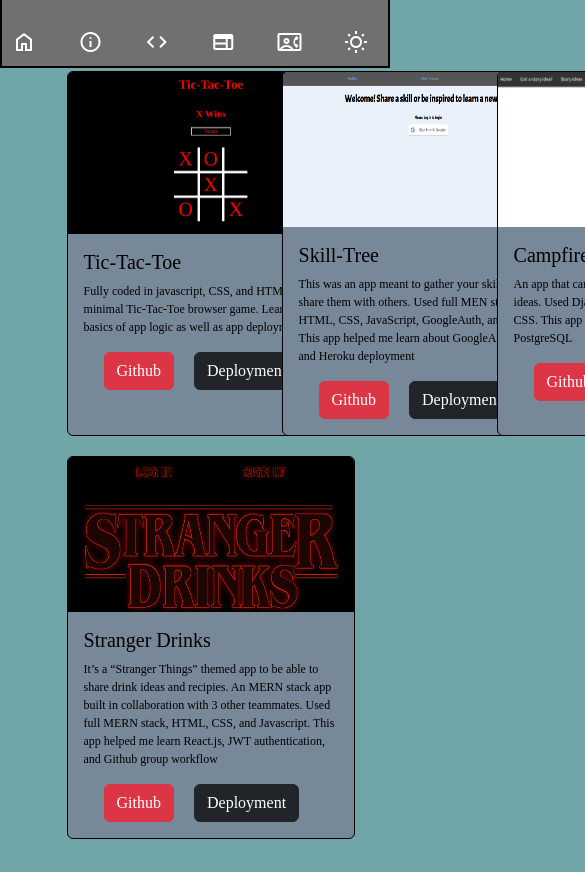
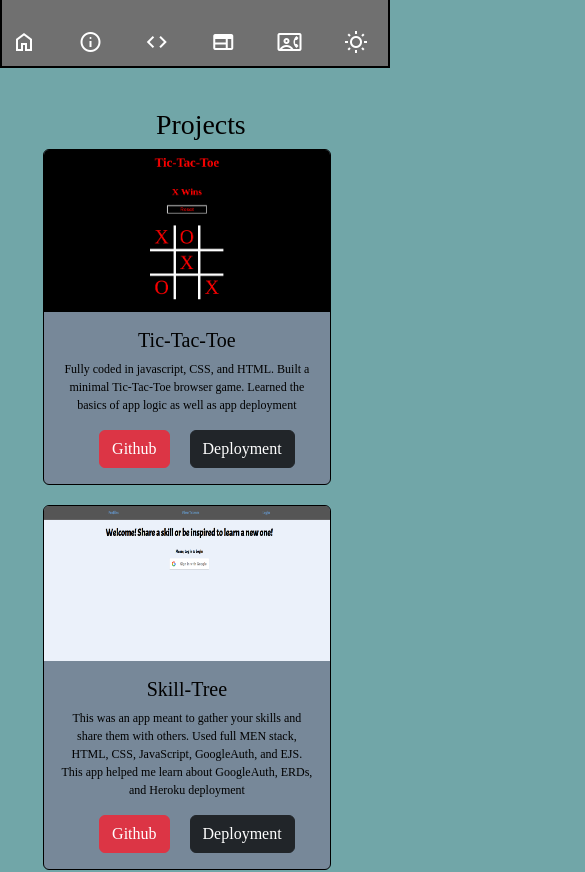
Before and after one commit to Erodri6z/Portfolio-2.0, a React (Create React App) app: page /Projects in a window 390 px wide. Shown: the top 872 px of the page, 585 px wide, since content can reach past the window. Before the commit the page ends 844 px from the top, so only its background shows below. Built offline with nearby package versions, Linux system fonts and the light colour scheme; a web font is replaced by a local one.

Commit message:
add responsive design to projects page

```diff
--- a/src/styles/nav.css
+++ b/src/styles/nav.css
@@ -69,5 +69,6 @@ li {
   #nav {
     height: fit-content;
     width: 100%;
+    z-index: 1;
   }
 }
--- a/src/styles/project.css
+++ b/src/styles/project.css
@@ -36,3 +36,32 @@
 .btn{
   margin-left: 20px;
 }
+
+@media only screen and (max-width: 750px) {
+  .projects-page {
+    margin-left: 0;
+    padding-top: 20%;
+    padding-left: 0px;
+  }
+  .projects {
+    margin-right: 12%;
+    margin-left: 11%;
+    grid-template-columns: repeat(1,0vmin);
+    text-align: center;
+  }
+  .card{
+    margin:0 auto;
+  }
+
+}
+@media only screen and (max-width: 300px) {
+  .projects {
+    margin-left:-8px;
+  }
+  .projects-page h1 {
+    margin-left: -20px;
+  }
+  .card {
+    border-radius: 0px;
+  }
+}
```
